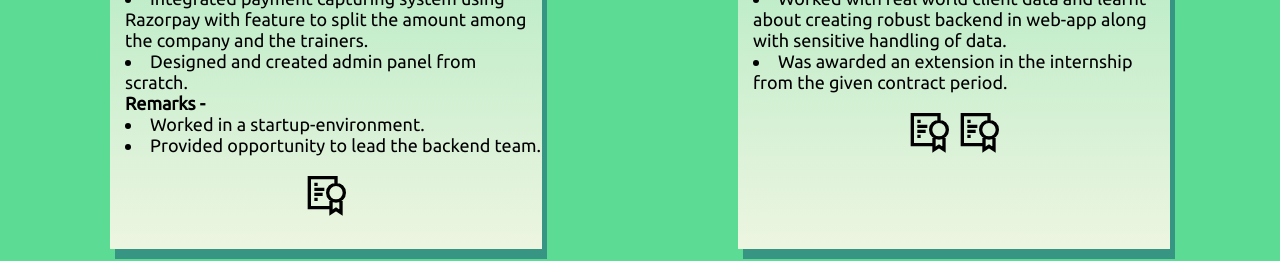
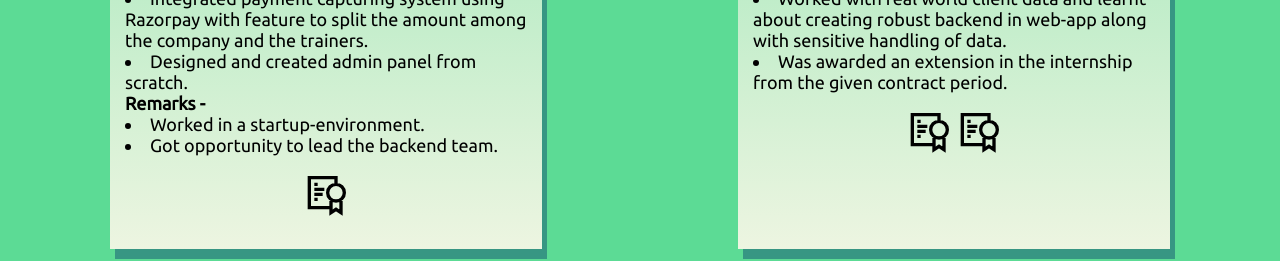
Before and after one commit to anadi45/Portfolio, a React (Create React App) app: page / in a window 1280 px wide. Shown: the part 2300-2561 px from the top of the page. Built offline with nearby package versions, Linux system fonts and the light colour scheme.

Commit message:
Small Fixes

```diff
--- a/src/components/experiences/Experiences.jsx
+++ b/src/components/experiences/Experiences.jsx
@@ -22,7 +22,7 @@ const Experiences = () => {
     ],
     remarks:[
       "Worked in a startup-environment.",
-      "Provided opportunity to lead the backend team."
+      "Got opportunity to lead the backend team."
     ],
     certificate:"https://drive.google.com/file/d/1wG-_Fq7hlypn_-Pj6glOVKhl_CegOV5d/view?usp=sharing",
     lor:""
```
